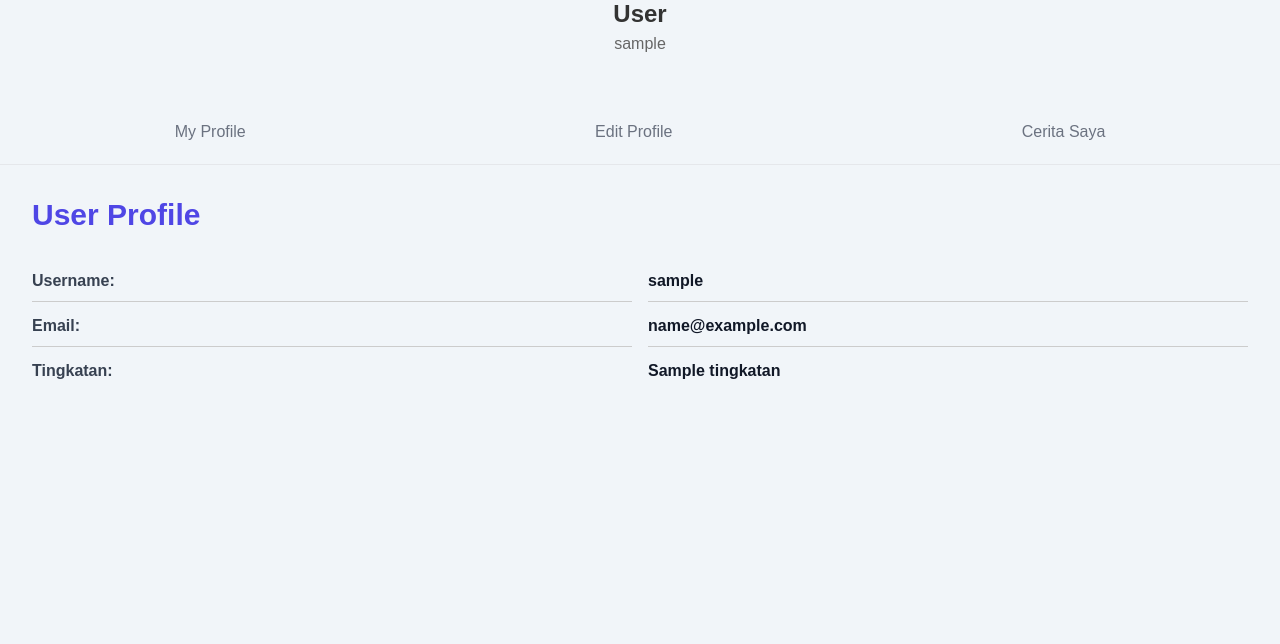
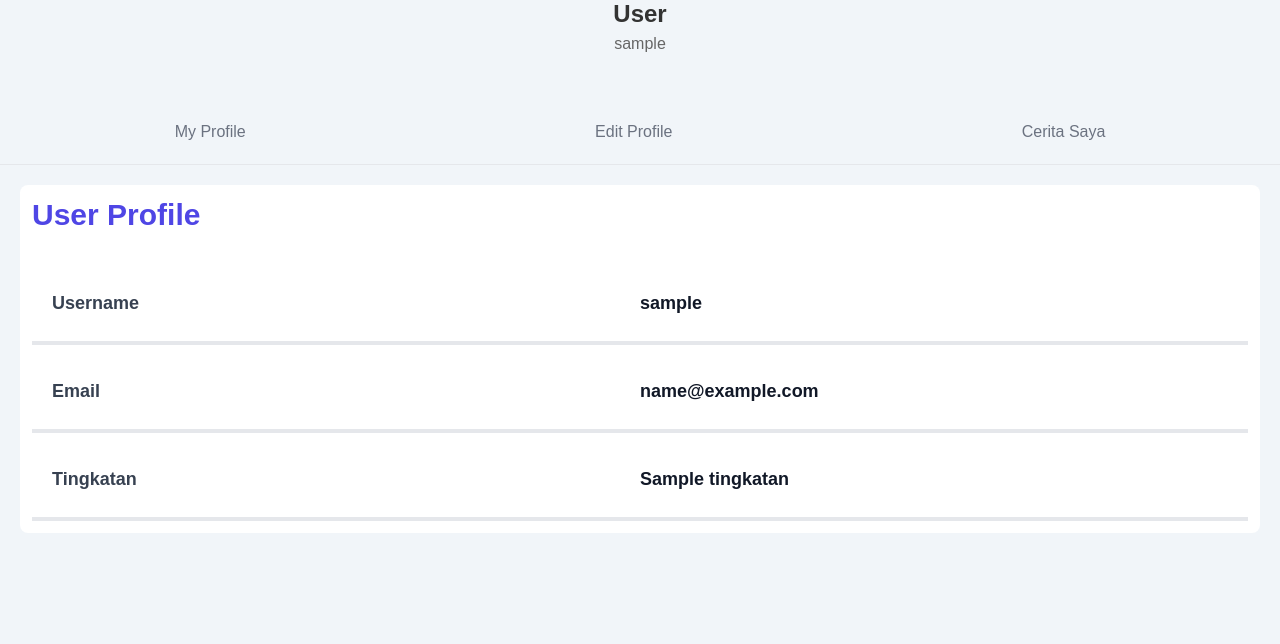
Before and after one commit to DavinaCahyani/novelku, a CodeIgniter app: the page made by application/views/user/profile.php in a window 1280 px wide, after a click on "My Profile". Shown: the part 212-856 px from the top of the page. Run offline with CodeIgniter, Linux system fonts and the light colour scheme; the template is opened without the code that fills it: most values are stand-ins (such as "Sample title", 1, 10 or a date in 2020); grey boxes marked "Sample" are stand-in pictures; data that the repository does not hold is empty; some libraries are stand-ins or nearby versions; some web fonts are replaced.

Commit message:
integrasi ubah data pribadi dan password

```diff
--- a/application/views/style/css.php
+++ b/application/views/style/css.php
@@ -5,7 +5,8 @@
 <link rel="stylesheet" href="https://cdnjs.cloudflare.com/ajax/libs/font-awesome/6.5.1/css/all.min.css"
     integrity="sha512-DTOQO9RWCH3ppGqcWaEA1BIZOC6xxalwEsw9c2QQeAIftl+Vegovlnee1c9QX4TctnWMn13TZye+giMm8e2LwA=="
     crossorigin="anonymous" referrerpolicy="no-referrer" />
-<script src="https://cdn.jsdelivr.net/npm/sweetalert2@10"></script>
+<script src="https://cdn.jsdelivr.net/npm/sweetalert2@9"></script>
+<link rel="stylesheet" href="https://cdn.jsdelivr.net/npm/sweetalert2@9">
 <link rel="stylesheet" href="https://cdnjs.cloudflare.com/ajax/libs/font-awesome/6.0.0/css/all.min.css">
 <style>
 .font-web {
--- a/application/views/user/profile.php
+++ b/application/views/user/profile.php
@@ -132,43 +132,47 @@
                     Saya</a>
             </li>
         </ul>
-        <div id="page1" class="tab-content">
-            <div class="p-8">
+        <div id="page1" class="tab-content p-5 ">
+            <div class="bg-white p-3 rounded-lg">
                 <h2 class="text-3xl font-bold text-indigo-600 mb-6">User Profile</h2>
-
-                <div class="grid-container">
-                    <!-- Left Column - Label -->
-                    <div class="col-span-1 label-column">
-                        <div class="mb-2">
-                            <p class="text-gray-700 mb-1 mt-3"><strong>Username:</strong></p>
-                            <p class="text-gray-700 mb-1 mt-3"><strong>Email:</strong></p>
-                            <p class="text-gray-700 mb-1 mt-3"><strong>Tingkatan:</strong></p>
+                <div class="grid grid-cols-2 border-b-4 p-5">
+                    <div>
+                        <p class="text-gray-700 mb-1 mt-3 text-lg"><strong>Username</strong></p>
+                    </div>
+                    <div>
+                        <p class="text-md font-bold text-gray-900 mt-3 text-lg"><?php echo $user->username; ?></p>
                     </div>
                 </div>
-
-                    <!-- Right Column - Value -->
-                    <div class="col-span-1 value-column">
-                        <div class="mb-2">
-                            <p class="text-md font-bold text-gray-900 mt-3"><?php echo $user->username; ?></p>
-                            <p class="text-md font-bold text-gray-900 mt-3"><?php echo $user->email; ?></p>
-                            <p class="text-md font-bold text-gray-900 mt-3"><?php echo $user->tingkatan; ?></p>
+                <div class="grid grid-cols-2 border-b-4 p-5">
+                    <div>
+                        <p class="text-gray-700 mb-1 mt-3 text-lg"><strong>Email</strong></p>
                     </div>
+                    <div>
+                        <p class="text-md font-bold text-gray-900 mt-3 text-lg"><?php echo $user->email; ?></p>
+                    </div>
+                </div>
+                <div class="grid grid-cols-2 border-b-4 p-5">
+                    <div>
+                        <p class="text-gray-700 mb-1 mt-3 text-lg"><strong>Tingkatan</strong></p>
+                    </div>
+                    <div>
+                        <p class="text-md font-bold text-gray-900 mt-3 text-lg"><?php echo $user->tingkatan; ?></p>
                     </div>
                 </div>
             </div>
         </div>
         <div id="page2" class="tab-content">
-            <form action="<?php echo base_url('user/aksi_image') ?>" enctype="multipart/form-data" method="post">
-                <div class="grid grid-cols-2 gap-6 mt-10">
-                    <!-- Left Column - Photo and Cover Photo -->
-                    <div class="col-span-1 px-8 py-5">
-                        <!-- Card for Changing Photo -->
+            <div class="p-3">
+                <div class="grid grid-cols-2 gap-5">
+                    <div class="p-8 rounded-lg bg-white">
+                        <form action="<?php echo base_url('user/aksi_image') ?>" enctype="multipart/form-data"
+                            method="post">
                             <div class="row">
                                 <h5>Ubah Foto Profil</h5>
                                 <hr>
                                 <div class="mb-3 px-5 col-md-12 image-container">
-                                <img class="rounded-circle" src="<?php echo base_url('images/user/'.$user->image) ?>"
-                                    width="150" />
+                                    <img class="rounded-circle"
+                                        src="<?php echo base_url('images/user/'.$user->image) ?>" width="150" />
                                 </div>
                                 <div class="mb-3 px-3 col-md-12">
                                     <input type="file" class="form-control" id="foto" name="foto">
@@ -184,66 +188,119 @@
                                         class="w-full bg-blue-500 hover:bg-blue-400 focus:bg-blue-400 text-white font-semibold rounded-lg px-4 py-3 mt-6">Ubah</button>
                                 </div>
                             </div>
+                        </form>
                     </div>
-            </form>
-            <!-- Right Column - Personal Information -->
-            <div class="col-span-1 px-8 py-8">
+                    <div class="p-8 rounded-lg bg-white">
+                        <h2 class="block text-gray-700 mb-2 text-xl">Ubah Data User</h2>
                         <form action="<?php echo base_url('user/aksi_ubah_profil') ?>" enctype="multipart/form-data"
                             method="post">
-                    <h2>Informasi Pribadi</h2>
-                    <div class="mt-2">
-                        <label for="username" class="block text-sm font-medium leading-6 text-gray-900">Username
+                            <div class="mt-4">
+                                <label class="block text-gray-700 text-sm font-bold mb-2" for="email">
+                                    Email
                                 </label>
-                        <input type="text" name="username" id="username" autocomplete="username"
-                            value="<?php echo $user->username; ?>"
-                            class="block w-full rounded-md border-0 py-1.5 text-gray-900 shadow-sm ring-1 ring-inset ring-gray-300 placeholder:text-gray-400 focus:ring-2 focus:ring-inset focus:ring-indigo-600 sm:text-sm sm:leading-6 mt-1">
+                                <input value="<?php echo $user->email; ?>"
+                                    class="shadow appearance-none border rounded w-full py-2 px-3 text-gray-700 leading-tight focus:outline-none focus:shadow-outline"
+                                    name="email" id="email" type="text" placeholder="Email">
+                            </div>
+                            <div class="mt-4">
+                                <label class="block text-gray-700 text-sm font-bold mb-2" for="username">
+                                    Username
+                                </label>
+                                <input value="<?php echo $user->username; ?>"
+                                    class="shadow appearance-none border rounded w-full py-2 px-3 text-gray-700 leading-tight focus:outline-none focus:shadow-outline"
+                                    name="username" id="username" type="text" placeholder="username">
+                            </div>
+                            <div class="mt-4">
+                                <label class="block text-gray-700 text-sm font-bold mb-2" for="nama">
+                                    Nama
+                                </label>
+                                <input value="<?php echo $user->nama; ?>"
+                                    class="shadow appearance-none border rounded w-full py-2 px-3 text-gray-700 leading-tight focus:outline-none focus:shadow-outline"
+                                    name="nama" id="nama" type="text" placeholder="nama">
+                            </div>
+                            <div class="mt-4">
+                                <label class="block text-gray-700 text-sm font-bold mb-2" for="gender">
+                                    Gender
+                                </label>
+
+                                <div class="flex items-center">
+                                    <input class="mr-2 leading-tight focus:outline-none focus:shadow-outline"
+                                        name="gender" id="male" type="radio" value="Laki-laki"
+                                        <?php echo ($user->gender === 'Laki-laki') ? 'checked' : ''; ?>>
+                                    <label class="text-sm" for="male">
+                                        Laki-laki
+                                    </label>
+
+                                    <input class="ml-4 mr-2 leading-tight focus:outline-none focus:shadow-outline"
+                                        name="gender" id="female" type="radio" value="Perempuan"
+                                        <?php echo ($user->gender === 'Perempuan') ? 'checked' : ''; ?>>
+                                    <label class="text-sm" for="female">
+                                        Perempuan
+                                    </label>
+                                </div>
+                            </div>
+                            <button type="submit"
+                                class="w-full bg-blue-500 hover:bg-blue-400 focus:bg-blue-400 text-white font-semibold rounded-lg px-5 py-3 mt-6">Ubah</button>
+                        </form>
+
+                        <div class="mb-3 col-md-12">
+                            <form action="<?php echo base_url('user/aksi_ubah_password') ?>"
+                                enctype="multipart/form-data" method="post">
+                                <div class="mt-4">
+                                    <label class="block text-gray-700 text-sm font-bold mb-2" for="password_lama">
+                                        Password lama
+                                    </label>
+                                    <div class="relative">
+                                        <input
+                                            class="shadow appearance-none border rounded w-full py-2 px-3 text-gray-700 leading-tight focus:outline-none focus:shadow-outline"
+                                            name="password_lama" id="password_lama" type="password"
+                                            placeholder="Password lama">
+                                        <span
+                                            class="absolute right-0 top-0 mt-2 mr-4 cursor-pointer text-gray-600 hover:text-gray-900"
+                                            id="togglePassword_lama">
+                                            <i class="fas fa-eye-slash"></i>
+                                        </span>
+                                    </div>
                                 </div>
 
-                    <div class="mt-2">
-                        <label for="email" class="block text-sm font-medium leading-6 text-gray-900">Email
+                                <div class="mt-4">
+                                    <label class="block text-gray-700 text-sm font-bold mb-2" for="password_baru">
+                                        Password baru
                                     </label>
-                        <input type="text" name="email" id="email" autocomplete="email"
-                            value="<?php echo $user->email; ?>"
-                            class="block w-full rounded-md border-0 py-1.5 text-gray-900 shadow-sm ring-1 ring-inset ring-gray-300 placeholder:text-gray-400 focus:ring-2 focus:ring-inset focus:ring-indigo-600 sm:text-sm sm:leading-6 mt-1">
+                                    <div class="relative">
+                                        <input
+                                            class="shadow appearance-none border rounded w-full py-2 px-3 text-gray-700 leading-tight focus:outline-none focus:shadow-outline"
+                                            name="password_baru" id="password_baru" type="password"
+                                            placeholder="Password baru">
+                                        <span
+                                            class="absolute right-0 top-0 mt-2 mr-4 cursor-pointer text-gray-600 hover:text-gray-900"
+                                            id="togglePassword_baru">
+                                            <i class="fas fa-eye-slash"></i>
+                                        </span>
                                     </div>
-                    <div>
-                        <h2>Ubah Password</h2>
-                        <div class="mt-2 input-container">
-                            <label for="password_lama" class="block text-sm font-medium leading-6 text-gray-900">
-                                Password lama
-                            </label>
-                            <input id="password_lama" name="password_lama" type="password" autocomplete="password_lama"
-                                class="flex-1 block w-full rounded-md border-0 py-1.5 text-gray-900 shadow-sm ring-1 ring-inset ring-gray-300 placeholder:text-gray-400 focus:ring-2 focus:ring-inset focus:ring-indigo-600 sm:text-sm sm:leading-6 mt-1">
-                            <i class="far fa-eye-slash absolute top-1/2 right-4 transform -translate-y-1/2 text-black-400 cursor-pointer mt-1"
-                                id="toggle-password"></i>
                                 </div>
-
-                        <div class="mt-2 input-container">
-                            <label for="konfirmasi_password" class="block text-sm font-medium leading-6 text-gray-900">
+                                <div class="mt-4">
+                                    <label class="block text-gray-700 text-sm font-bold mb-2" for="konfirmasi_password">
                                         Konfirmasi password
                                     </label>
-                            <input id="konfirmasi_password" name="konfirmasi_password" type="password"
-                                autocomplete="konfirmasi_password"
-                                class="flex-1 block w-full rounded-md border-0 py-1.5 text-gray-900 shadow-sm ring-1 ring-inset ring-gray-300 placeholder:text-gray-400 focus:ring-2 focus:ring-inset focus:ring-indigo-600 sm:text-sm sm:leading-6 mt-1">
-                            <i class="far fa-eye-slash absolute top-1/2 right-4 transform -translate-y-1/2 text-black-400 cursor-pointer mt-1"
-                                id="toggle-password"></i>
-                        </div>
-
-                        <div class="mt-2 input-container">
-                            <label for="password_baru" class="block text-sm font-medium leading-6 text-gray-900">
-                                Password baru
-                            </label>
-                            <input id="password_baru" name="password_baru" type="password" autocomplete="password_baru"
-                                class="flex-1 block w-full rounded-md border-0 py-1.5 text-gray-900 shadow-sm ring-1 ring-inset ring-gray-300 placeholder:text-gray-400 focus:ring-2 focus:ring-inset focus:ring-indigo-600 sm:text-sm sm:leading-6 mt-1">
-                            <i class="far fa-eye-slash absolute top-1/2 right-4 transform -translate-y-1/2 text-black-400 cursor-pointer mt-1"
-                                id="toggle-password"></i>
-                        </div>
-                        <div class="mb-3 px-3 col-md-12">
-                            <button type="submit"
-                                class="w-full bg-blue-500 hover:bg-blue-400 focus:bg-blue-400 text-white font-semibold rounded-lg px-4 py-3 mt-6">Ubah</button>
+                                    <div class="relative">
+                                        <input
+                                            class="shadow appearance-none border rounded w-full py-2 px-3 text-gray-700 leading-tight focus:outline-none focus:shadow-outline"
+                                            name="konfirmasi_password" id="konfirmasi_password" type="password"
+                                            placeholder="Konfirmasi Password">
+                                        <span
+                                            class="absolute right-0 top-0 mt-2 mr-4 cursor-pointer text-gray-600 hover:text-gray-900"
+                                            id="togglePassword_konfirmasi">
+                                            <i class="fas fa-eye-slash"></i>
+                                        </span>
                                     </div>
                                 </div>
+                                <button type="submit"
+                                    class="w-full bg-blue-500 hover:bg-blue-400 focus:bg-blue-400 text-white font-semibold rounded-lg px-5 py-3 mt-6">Ubah</button>
                             </form>
+                        </div>
+                    </div>
+                </div>
             </div>
         </div>
     </div>
@@ -251,7 +308,6 @@
     <div id="page4" class="tab-content">Content for Page 4</div>
     <div id="page5" class="tab-content">Content for Page 5</div>
     <?php endforeach; ?>
-
     </div>
     <script src="https://code.jquery.com/jquery-3.6.4.min.js"></script>
     <script>
@@ -301,25 +357,37 @@
     });
     </script>
     <script>
-    $(document).ready(function() {
-        $('.eye-icon').click(function() {
-            var passwordField = $(this).prev('input');
-            var passwordToggle = $(this);
+    const passwordInput_lama = document.getElementById('password_lama');
+    const togglePassword_lama = document.getElementById('togglePassword_lama');
 
-            if (passwordField.attr('type') === 'password') {
-                passwordField.attr('type', 'text');
-                passwordToggle.removeClass('far fa-eye-slash').addClass('far fa-eye');
-            } else {
-                passwordField.attr('type', 'password');
-                passwordToggle.removeClass('far fa-eye').addClass('far fa-eye-slash');
+    const passwordInput_konfirmasi = document.getElementById('konfirmasi_password');
+    const togglePassword_konfirmasi = document.getElementById('togglePassword_konfirmasi');
+
+    const passwordInput_baru = document.getElementById('password_baru');
+    const togglePassword_baru = document.getElementById('togglePassword_baru');
+
+    togglePassword_lama.addEventListener('click', () => {
+        togglePassword(passwordInput_lama, togglePassword_lama);
+    });
+
+    togglePassword_konfirmasi.addEventListener('click', () => {
+        togglePassword(passwordInput_konfirmasi, togglePassword_konfirmasi);
+    });
+
+    togglePassword_baru.addEventListener('click', () => {
+        togglePassword(passwordInput_baru, togglePassword_baru);
+    });
+
+    function togglePassword(passwordInput, togglePassword) {
+        const type = passwordInput.getAttribute('type') === 'password' ? 'text' : 'password';
+        passwordInput.setAttribute('type', type);
+        togglePassword.innerHTML = type === 'password' ? '<i class="fas fa-eye-slash"></i>' :
+            '<i class="fas fa-eye"></i>';
     }
-        });
-    });
     </script>
-
-
     <script>
-    var error_password_lama = "<?php echo $error_password_lama; ?>";
+    document.addEventListener('DOMContentLoaded', function() {
+        var error_password_lama = "<?php echo $this->session->flashdata('error_password_lama'); ?>";
         if (error_password_lama) {
             Swal.fire({
                 icon: 'error',
@@ -330,7 +398,7 @@
             });
         }
 
-    var error_konfirmasi_password = "<?php echo $error_konfirmasi_password; ?>";
+        var error_konfirmasi_password = "<?php echo $this->session->flashdata('error_konfirmasi_password'); ?>";
         if (error_konfirmasi_password) {
             Swal.fire({
                 icon: 'error',
@@ -340,7 +408,10 @@
                 timer: 2000
             });
         }
+    });
     </script>
+
+
 </body>
 
 </html>
```
Also changed, not shown: application/controllers/User.php (+35 -16 lines). Lines whose indentation alone changed are shown as unchanged.
